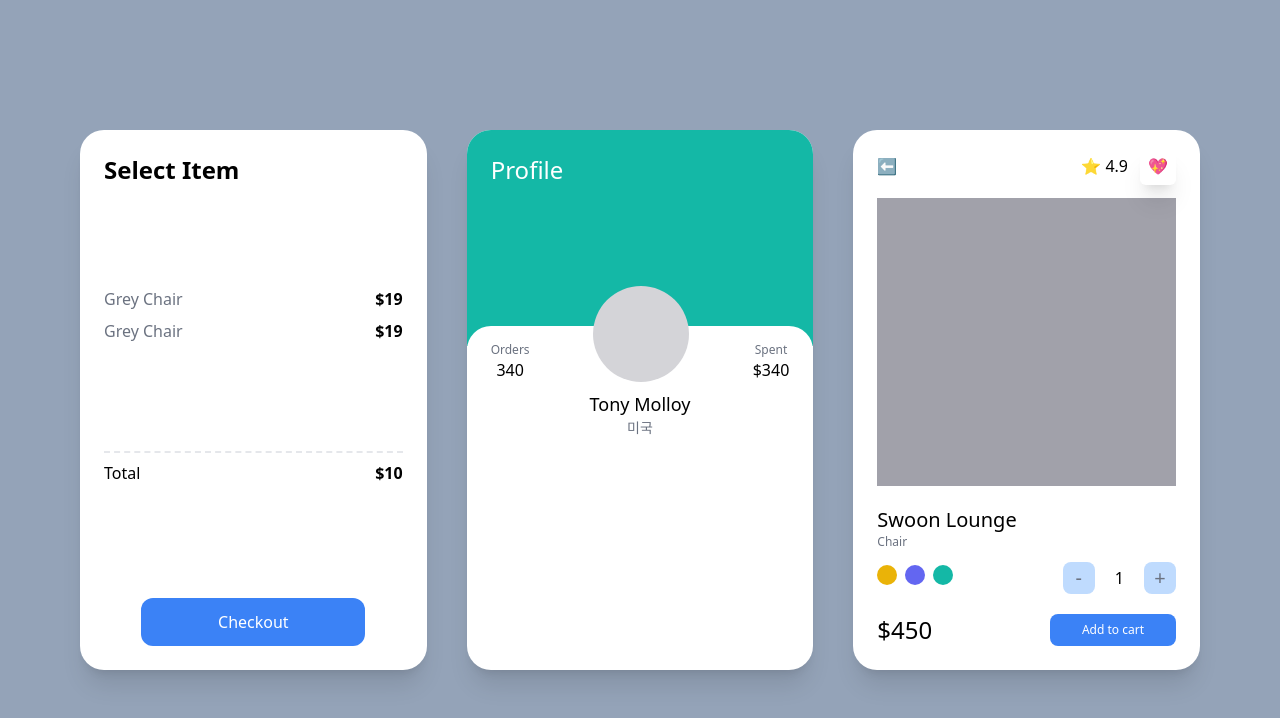
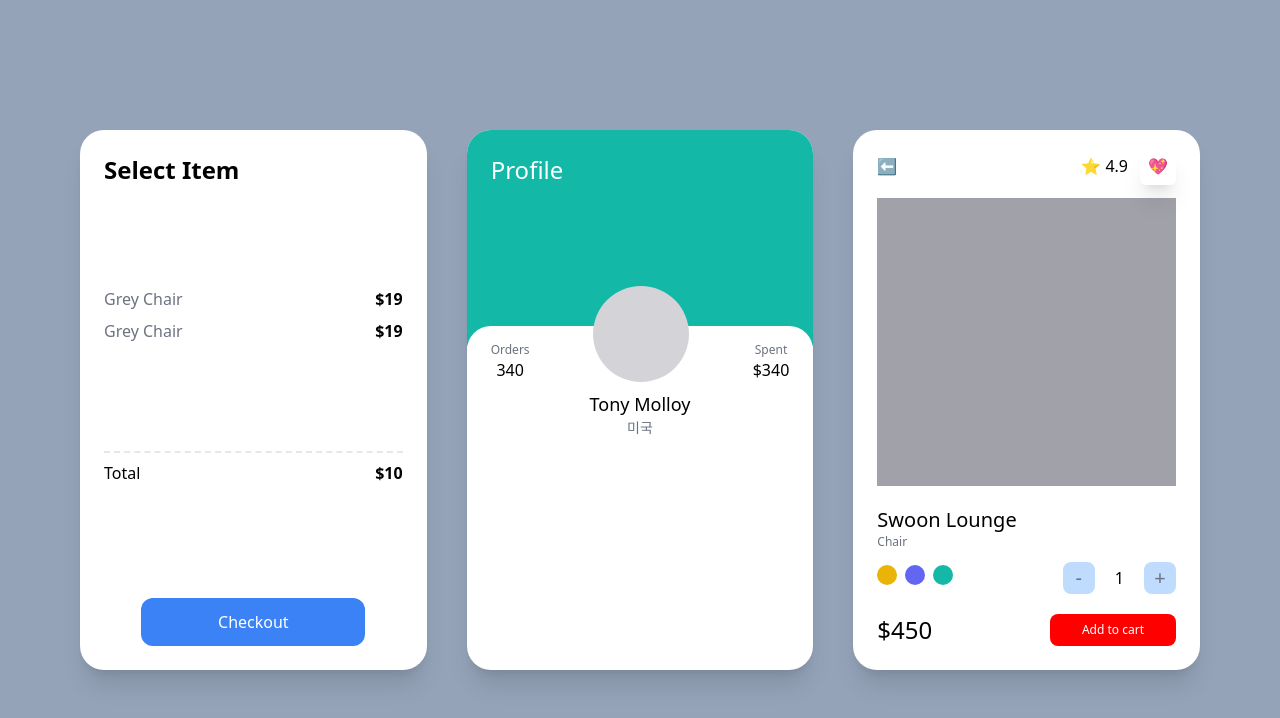
Before and after one commit to jin123457/carrot-market, a Next.js app: page / in a window 1280 px wide. Shown: the top 718 px of the page. Built offline with nearby package versions, Linux system fonts and the light colour scheme.

Commit message:
JIT compiler

```diff
--- a/src/pages/index.tsx
+++ b/src/pages/index.tsx
@@ -80,7 +80,7 @@ export default function Home() {
                     </div>
                     <div className="flex justify-between items-center">
                         <span className="font-medium text-2xl">$450</span>
-                        <button className="bg-blue-500 py-2 px-8 text-center text-xs text-white rounded-lg">Add to cart</button>
+                        <button className="bg-[#f00] py-2 px-8 text-center text-xs text-white rounded-lg">Add to cart</button>
                     </div>
                 </div>
             </div>
```
